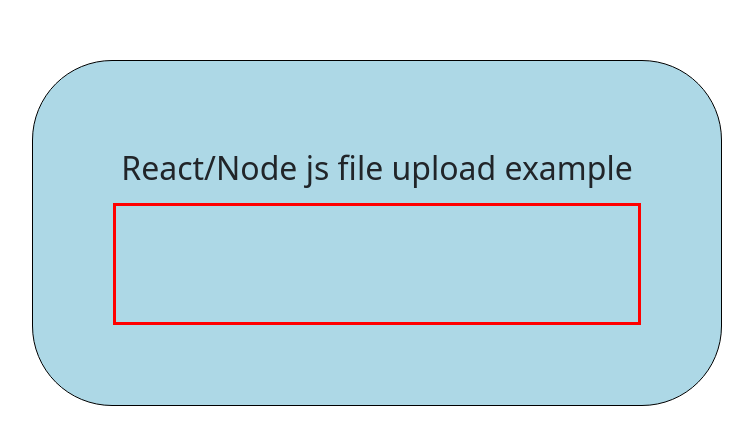
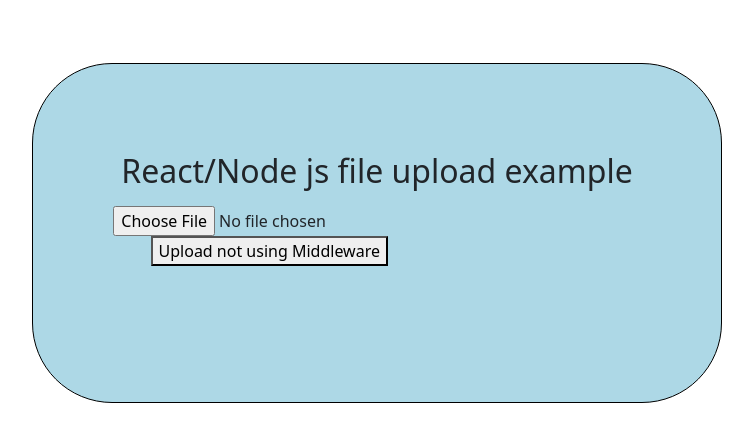
Before and after one commit to Chip-L/image-upload-tutorial, a React (Create React App) app in the folder client/: page / in a window 1280 px wide. Shown: the part 167-612 px from the top of the page, without its empty margins (263-1016 px from the left). Built offline with nearby package versions, Linux system fonts and the light colour scheme.

Commit message:
formatted carousel so it looks pretty now

```diff
--- a/client/src/app/components/Carousel/NavButton.tsx
+++ b/client/src/app/components/Carousel/NavButton.tsx
@@ -8,8 +8,10 @@
 
 function NavButton({ direction, onClick }: NavButtonProps) {
   return (
-    <div className="navButton" onClick={onClick}>
-      {direction === "left" ? "<" : ">"}
+    <div className="buttonContainer">
+      <div className="navButton" onClick={onClick}>
+        {direction === "left" ? "<" : ">"}
+      </div>
     </div>
   );
 }
--- a/client/src/app/components/Carousel/carousel.css
+++ b/client/src/app/components/Carousel/carousel.css
@@ -1,17 +1,18 @@
 .carouselWrapper {
   display: flex;
   width: 100%;
+  flex-direction: row;
 }
 
 .carouselSlide {
   flex: 0 0 auto;
+  transition: all 0.5s ease;
   opacity: 0;
-  transition: all 0.5s ease;
   width: 100%;
 }
 
 .carouselSlide .active {
-  opacity: 1;
+  opacity: initial;
 }
 
 .carouselSlides {
@@ -19,8 +20,15 @@
   transition: all 0.5s ease;
 }
 
+.buttonContainer {
+  display: flex;
+  flex-direction: column;
+  justify-content: center;
+}
+
 .navButton {
-  font-size: 10em;
-  padding: 1em;
-  border: 0.1em solid "#a9a9a9";
+  font-size: 2em;
+  padding: 0 0.5em;
+  border: 0.01em solid #a9a9a9;
+  border-radius: 0.5em;
 }
--- a/client/src/app/components/Carousel/index.tsx
+++ b/client/src/app/components/Carousel/index.tsx
@@ -13,18 +13,20 @@
     children = [children];
   }
 
-  useEffect(() => {
-    //test
-    if (Array.isArray(children)) {
-      console.log(children.length);
-    } else {
-      console.log("not array");
-    }
-  }, []);
+  // useEffect(() => {
+  //   //test
+  //   if (Array.isArray(children)) {
+  //     console.log("length:", children.length);
+  //     console.log("currentSlide:", currentSlide);
+  //   } else {
+  //     console.log("not array");
+  //   }
+  // }, [currentSlide]);
 
   const activeSlide = children.map((slide, index) => (
     <div
-      className={`carouselSlide ${currentSlide === index ? "active" : ""}`}
+      className={"carouselSlide" + (currentSlide === index ? " active" : "")}
+      style={{ opacity: currentSlide === index ? 1 : 0 }}
       key={index}
     >
       {slide}
@@ -32,15 +34,8 @@
   ));
 
   return (
-    <div style={{ border: ".2em solid red", width: "100%" }}>
+    <>
       <div className="carouselWrapper">
-        <div
-          className="carouselSlide"
-          style={{ transform: `translateX(-${currentSlide * 100}%)` }}
-        >
-          {activeSlide}
-        </div>
-      </div>
         {children.length > 1 && (
           <NavButton
             direction="left"
@@ -51,6 +46,14 @@
             }}
           />
         )}
+
+        <div
+          className="carouselSlides"
+          style={{ transform: `translateX(-${currentSlide * 100}%)` }}
+        >
+          {activeSlide}
+        </div>
+
         {children.length > 1 && (
           <NavButton
             direction="right"
@@ -60,6 +63,7 @@
           />
         )}
       </div>
+    </>
   );
 }
 
```
Lines whose indentation alone changed are shown as unchanged.
